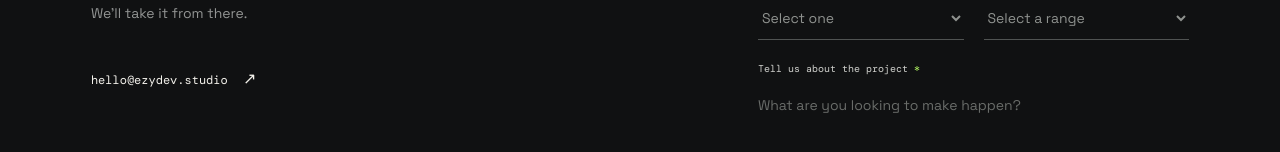
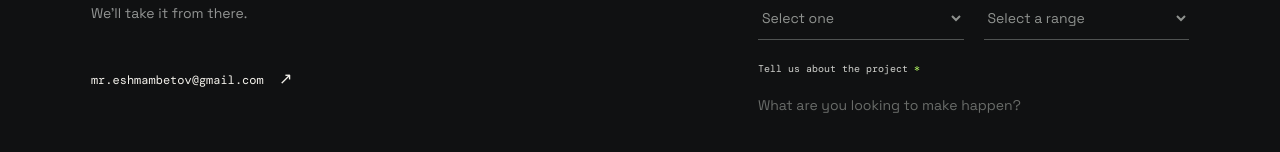
Before and after one commit to 001ezy/ezydev, a Next.js app: page /ezydev/ in a window 1280 px wide. Shown: the part 5272-5424 px from the top of the page. Built offline with nearby package versions, Linux system fonts and the light colour scheme.

Commit message:
Set project enquiries email

```diff
--- a/src/app/page.tsx
+++ b/src/app/page.tsx
@@ -74,7 +74,7 @@ export default function Home() {
         </section>
 
         <section className="contact-section section-shell" id="contact">
-          <div className="contact-intro"><span className="eyebrow">HAVE A GOOD ONE IN MIND?</span><h2>Let’s make<br />it matter<span className="lime">.</span></h2><p>Tell us a little about what you’re working on. We’ll take it from there.</p><a href="mailto:hello@ezydev.studio" className="contact-email">hello@ezydev.studio <Arrow diagonal /></a></div>
+          <div className="contact-intro"><span className="eyebrow">HAVE A GOOD ONE IN MIND?</span><h2>Let’s make<br />it matter<span className="lime">.</span></h2><p>Tell us a little about what you’re working on. We’ll take it from there.</p><a href="mailto:mr.eshmambetov@gmail.com" className="contact-email">mr.eshmambetov@gmail.com <Arrow diagonal /></a></div>
           <ContactForm />
         </section>
       </main>
--- a/src/components/contact-form.tsx
+++ b/src/components/contact-form.tsx
@@ -22,7 +22,7 @@ export function ContactForm() {
       String(data.get("details")),
     ].join("\n"));
     setNotice("Your email app should open with the enquiry ready to send. Nothing is submitted or stored on this website.");
-    window.location.href = `mailto:hello@ezydev.studio?subject=${subject}&body=${body}`;
+    window.location.href = `mailto:mr.eshmambetov@gmail.com?subject=${subject}&body=${body}`;
   }
 
   return <form className="contact-form" onSubmit={handleSubmit}>
```
